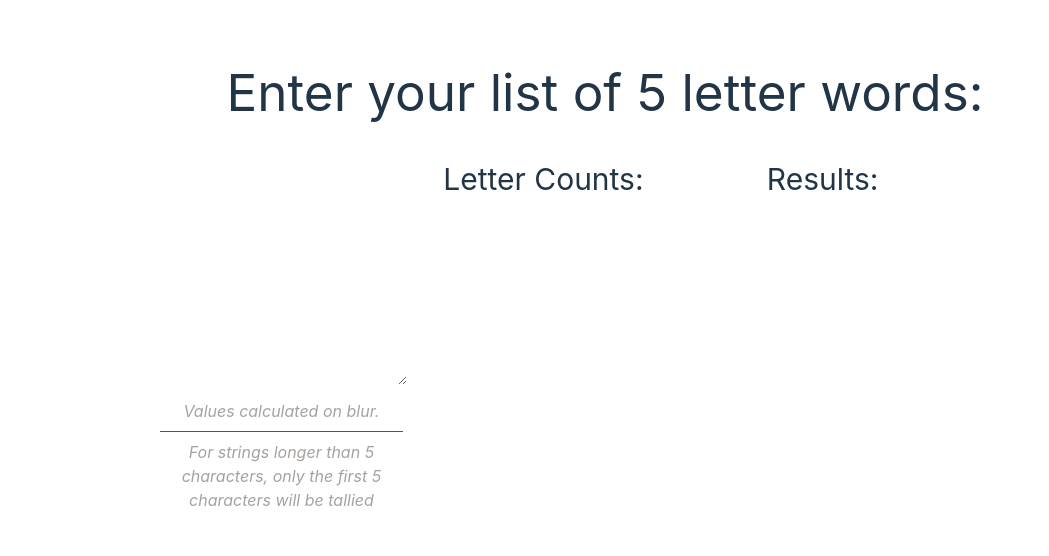
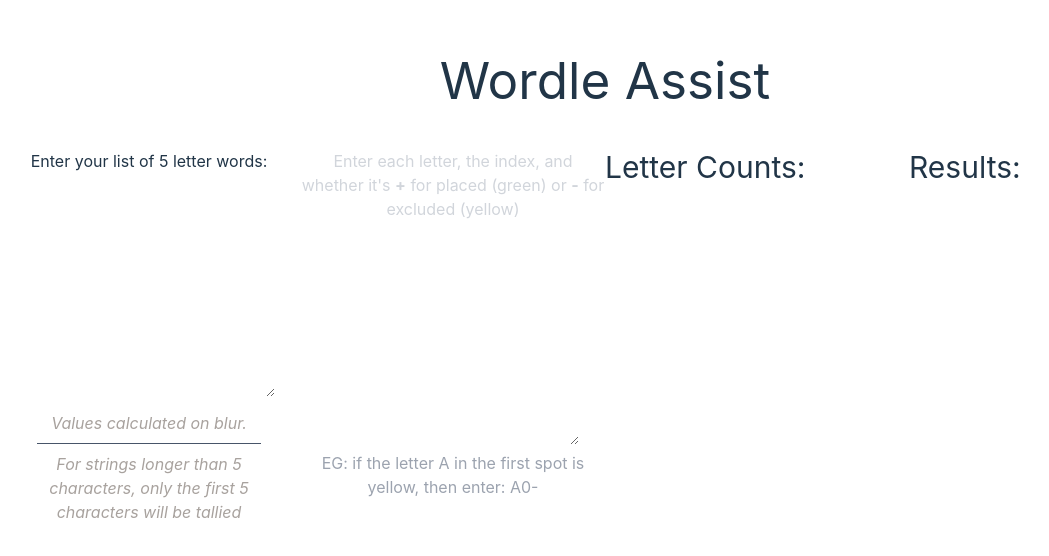
Before and after one commit to cameronolivier/wordle-assist, a React (Vite) app: page / in a window 1280 px wide. Shown: the part 108-664 px from the top of the page, without its empty margins (35-1084 px from the left). Built offline with nearby package versions, Linux system fonts and the light colour scheme.

Commit message:
refactor: moving functionality into components. Adding filtering of words based on rules (WIP)

```diff
--- /dev/null
+++ b/src/components/LetterCount/LetterCount.tsx
@@ -0,0 +1,51 @@
+import { useEffect, useState } from 'react'
+import { Maybe } from '../../types'
+
+export type Letters = Record<string, number>
+
+type Props = {
+  words: Maybe<string[]>
+  onLettersUpdate: (letters: Letters) => void
+}
+export const LetterCount = ({ words, onLettersUpdate }: Props) => {
+  const [letters, setLetters] = useState<Letters>({})
+
+  useEffect(() => {
+    onLettersUpdate(letters)
+  }, [letters, onLettersUpdate])
+
+  useEffect(() => {
+    const _letters: Letters = {}
+    if (words && words.length > 0) {
+      words.forEach((word) => {
+        word
+          .split('')
+          .slice(0, 5)
+          .forEach((char, index) => {
+            if (index > word.indexOf(char)) {
+              const key = `${char}${char}`
+              const curr = _letters.hasOwnProperty(key) ? _letters[key] : 0
+              _letters[key] = curr + 1
+            } else {
+              const curr = _letters.hasOwnProperty(char) ? _letters[char] : 0
+              _letters[char] = curr + 1
+            }
+          })
+      })
+      setLetters(_letters)
+    }
+  }, [words])
+  return (
+    <div className="flex-1">
+      <h2 className="text-3xl text-left">Letter Counts:</h2>
+      <div>
+        {Object.keys(letters).length > 0 &&
+          Object.entries(letters).map((entry) => (
+            <p className="text-left">
+              {entry[0]}: {entry[1]}
+            </p>
+          ))}
+      </div>
+    </div>
+  )
+}
--- /dev/null
+++ b/src/components/LetterCount/index.ts
@@ -0,0 +1 @@
+export * from './LetterCount'
--- /dev/null
+++ b/src/components/RankedWords/RankedWords.tsx
@@ -0,0 +1,59 @@
+import { useEffect, useState } from 'react'
+import { Maybe } from '../../types'
+import { Letters } from '../LetterCount'
+
+type WordCount = {
+  count: number
+}
+type WordCounts = Record<string, WordCount>
+
+type Props = {
+  letters: Letters
+  words: Maybe<string[]>
+}
+const RankedWords = ({ letters, words }: Props) => {
+  const [wordCounts, setWordCounts] = useState<WordCounts>({})
+
+  useEffect(() => {
+    if (Object.keys(letters).length > 0 && words && words.length > 0) {
+      const _wordCounts: WordCounts = {}
+      words.forEach((word) => {
+        _wordCounts[word.slice(0, 5)] = {
+          count: word
+            .split('')
+            .slice(0, 5)
+            .map((letter, index) => {
+              if (index > word.indexOf(letter)) {
+                return `${letter}${letter}`
+              }
+              return letter
+            })
+            .reduce((acc, curr): number => {
+              return letters[curr] + acc
+            }, 0),
+        }
+      })
+      setWordCounts(_wordCounts)
+    }
+  }, [letters, words])
+
+  return (
+    <div className="flex-1">
+      <h2 className="text-3xl text-left">Results:</h2>
+      <div>
+        {Object.keys(wordCounts).length > 0 &&
+          Object.entries(wordCounts)
+            .sort((a, b) => b[1].count - a[1].count)
+            .map((entry) => (
+              <p>
+                <pre>
+                  {entry[0]}: {entry[1].count}
+                </pre>
+              </p>
+            ))}
+      </div>
+    </div>
+  )
+}
+
+export default RankedWords
--- /dev/null
+++ b/src/components/RankedWords/index.ts
@@ -0,0 +1 @@
+export { default } from './RankedWords'
--- /dev/null
+++ b/src/components/WordEntryField/WordEntryField.tsx
@@ -0,0 +1,39 @@
+import { FocusEvent, useEffect, useState } from 'react'
+import { Maybe } from '../../types'
+
+type Props = {
+  onWordsUpdate: (words: Maybe<string[]>) => void
+}
+const WordEntryField = ({ onWordsUpdate }: Props) => {
+  const [words, setWords] = useState<string[]>()
+
+  useEffect(() => {
+    onWordsUpdate(words)
+  }, [onWordsUpdate, words])
+
+  const handleWords = (
+    e: FocusEvent<HTMLTextAreaElement, HTMLTextAreaElement>,
+  ) => {
+    const wordList = e.target.value.split('\n')
+    setWords(wordList)
+  }
+  return (
+    <div className="flex-1">
+      <p>Enter your list of 5 letter words:</p>
+      <textarea
+        rows={20}
+        onBlur={handleWords}
+        className="h-56 text-l ls-1 p-4"
+      />
+      <p className="italic text-stone-400 border-b border-slate-600 mx-10 mt-2 pb-2">
+        Values calculated on blur.
+      </p>
+      <p className="italic text-stone-400 mx-10 my-2">
+        For strings longer than 5 characters, only the first 5 characters will
+        be tallied
+      </p>
+    </div>
+  )
+}
+
+export default WordEntryField
--- /dev/null
+++ b/src/components/WordEntryField/index.ts
@@ -0,0 +1 @@
+export { default } from './WordEntryField'
--- /dev/null
+++ b/src/components/WordFilterRules/WordFilterRules.tsx
@@ -0,0 +1,62 @@
+import { FocusEvent, useEffect, useState } from 'react'
+import { Maybe } from '../../types'
+
+type Props = {
+  words: Maybe<string[]>
+  onFilterUpdate: (words: Maybe<string[]>) => void
+}
+const WordFilterRules = ({ words, onFilterUpdate }: Props) => {
+  const [lettersPlaced, setLettersPlaced] = useState<string[]>([])
+
+  useEffect(() => {
+    console.log(lettersPlaced && words)
+    if (lettersPlaced && words) {
+      // const wordsFiltered = words.filter((word) => {
+      //   return lettersPlaced.reduce((acc, letter) => {
+      //     if (letter[2] === '-') {
+      //       return acc && word[parseInt(letter[1])] !== letter[0]
+      //     }
+      //
+      //     return acc && word[parseInt(letter[1])] === letter[0]
+      //   }, false)
+      // })
+
+      const wordsFiltered = words.filter((word) => {
+        return lettersPlaced.reduce((acc, letter) => {
+          return acc || word[parseInt(letter[1])] === letter[0]
+        }, true)
+        const letter = lettersPlaced[0]
+        return word[parseInt(letter[1])] === letter[0]
+      })
+      console.log({ wordsFiltered })
+
+      onFilterUpdate(wordsFiltered)
+    }
+  }, [lettersPlaced, words])
+
+  const handleWords = (
+    e: FocusEvent<HTMLTextAreaElement, HTMLTextAreaElement>,
+  ) => {
+    const letterPlacements = e.target.value.split('\n')
+    setLettersPlaced(letterPlacements)
+  }
+
+  return (
+    <div className="flex-1">
+      <p className="text-gray-300">
+        Enter each letter, the index, and whether it's <strong>+</strong> for
+        placed (green) or <strong>-</strong> for excluded (yellow)
+      </p>
+      <textarea
+        rows={20}
+        onBlur={handleWords}
+        className="h-56 text-l ls-1 p-4"
+      />
+      <p className="text-gray-400">
+        EG: if the letter A in the first spot is yellow, then enter: A0-
+      </p>
+    </div>
+  )
+}
+
+export default WordFilterRules
--- /dev/null
+++ b/src/components/WordFilterRules/index.ts
@@ -0,0 +1 @@
+export { default } from './WordFilterRules'
--- a/src/modules/App/App.tsx
+++ b/src/modules/App/App.tsx
@@ -1,118 +1,24 @@
 import './App.css'
-import { useState, FocusEvent, useEffect } from 'react'
+import { FocusEvent, useEffect, useState } from 'react'
+import { LetterCount, Letters } from '../../components/LetterCount'
+import RankedWords from '../../components/RankedWords'
+import WordEntryField from '../../components/WordEntryField'
+import WordFilterRules from '../../components/WordFilterRules'
+import { Maybe } from '../../types'
+const App = () => {
+  const [words, setWords] = useState<Maybe<string[]>>()
+  const [filteredWords, setFilteredWords] = useState<Maybe<string[]>>()
 
-type Letters = Record<string, number>
-type WordCount = {
-  count: number
-  raw: Letters[]
-}
-type WordCounts = Record<string, WordCount>
-
-const App = () => {
-  const [words, setWords] = useState<string[]>()
   const [letters, setLetters] = useState<Letters>({})
-  const [wordCounts, setWordCounts] = useState<WordCounts>({})
-
-  useEffect(() => {
-    if (Object.keys(letters).length > 0 && words && words.length > 0) {
-      const _wordCounts: WordCounts = {}
-      words.forEach((word) => {
-        _wordCounts[word.slice(0, 5)] = {
-          count: word
-            .split('')
-            .slice(0, 5)
-            .map((letter, index) => {
-              if (index > word.indexOf(letter)) {
-                return `${letter}${letter}`
-              }
-              return letter
-            })
-            .reduce((acc, curr): number => {
-              return letters[curr] + acc
-            }, 0),
-          raw: word
-            .split('')
-            .slice(0, 5)
-            .map((char) => ({ [char]: letters[char] } as Letters)),
-        }
-      })
-      setWordCounts(_wordCounts)
-    }
-  }, [letters, words])
-
-  const handleWords = (
-    e: FocusEvent<HTMLTextAreaElement, HTMLTextAreaElement>,
-  ) => {
-    const wordList = e.target.value.split('\n')
-    setWords(wordList)
-  }
-
-  useEffect(() => {
-    const _letters: Letters = {}
-    if (words && words.length > 0) {
-      words.forEach((word) => {
-        word
-          .split('')
-          .slice(0, 5)
-          .forEach((char, index) => {
-            if (index > word.indexOf(char)) {
-              const key = `${char}${char}`
-              const curr = _letters.hasOwnProperty(key) ? _letters[key] : 0
-              _letters[key] = curr + 1
-            } else {
-              const curr = _letters.hasOwnProperty(char) ? _letters[char] : 0
-              _letters[char] = curr + 1
-            }
-          })
-      })
-      setLetters(_letters)
-    }
-  }, [words])
 
   return (
     <div className="App">
-      <h1 className="mb-10">Enter your list of 5 letter words:</h1>
+      <h1 className="mb-10">Wordle Assist</h1>
       <div className="flex">
-        <div className="flex-1">
-          <textarea
-            rows={20}
-            onBlur={handleWords}
-            className="h-56 text-l ls-1 p-4"
-          />
-          <p className="italic text-stone-400 border-b border-slate-600 mx-10 mt-2 pb-2">
-            Values calculated on blur.
-          </p>
-          <p className="italic text-stone-400 mx-10 my-2">
-            For strings longer than 5 characters, only the first 5 characters
-            will be tallied
-          </p>
-        </div>
-        <div className="flex-1">
-          <h2 className="text-3xl text-left">Letter Counts:</h2>
-          <div>
-            {Object.keys(letters).length > 0 &&
-              Object.entries(letters).map((entry) => (
-                <p className="text-left">
-                  {entry[0]}: {entry[1]}
-                </p>
-              ))}
-          </div>
-        </div>
-        <div className="flex-1">
-          <h2 className="text-3xl text-left">Results:</h2>
-          <div>
-            {Object.keys(wordCounts).length > 0 &&
-              Object.entries(wordCounts)
-                .sort((a, b) => b[1].count - a[1].count)
-                .map((entry) => (
-                  <p>
-                    <pre>
-                      {entry[0]}: {entry[1].count}
-                    </pre>
-                  </p>
-                ))}
-          </div>
-        </div>
+        <WordEntryField onWordsUpdate={setWords} />
+        <WordFilterRules words={words} onFilterUpdate={setFilteredWords} />
+        <LetterCount words={filteredWords} onLettersUpdate={setLetters} />
+        <RankedWords letters={letters} words={filteredWords} />
       </div>
     </div>
   )
```
Also changed, not shown: src/components/LetterCount/LetterCount.hooks.ts (added).
